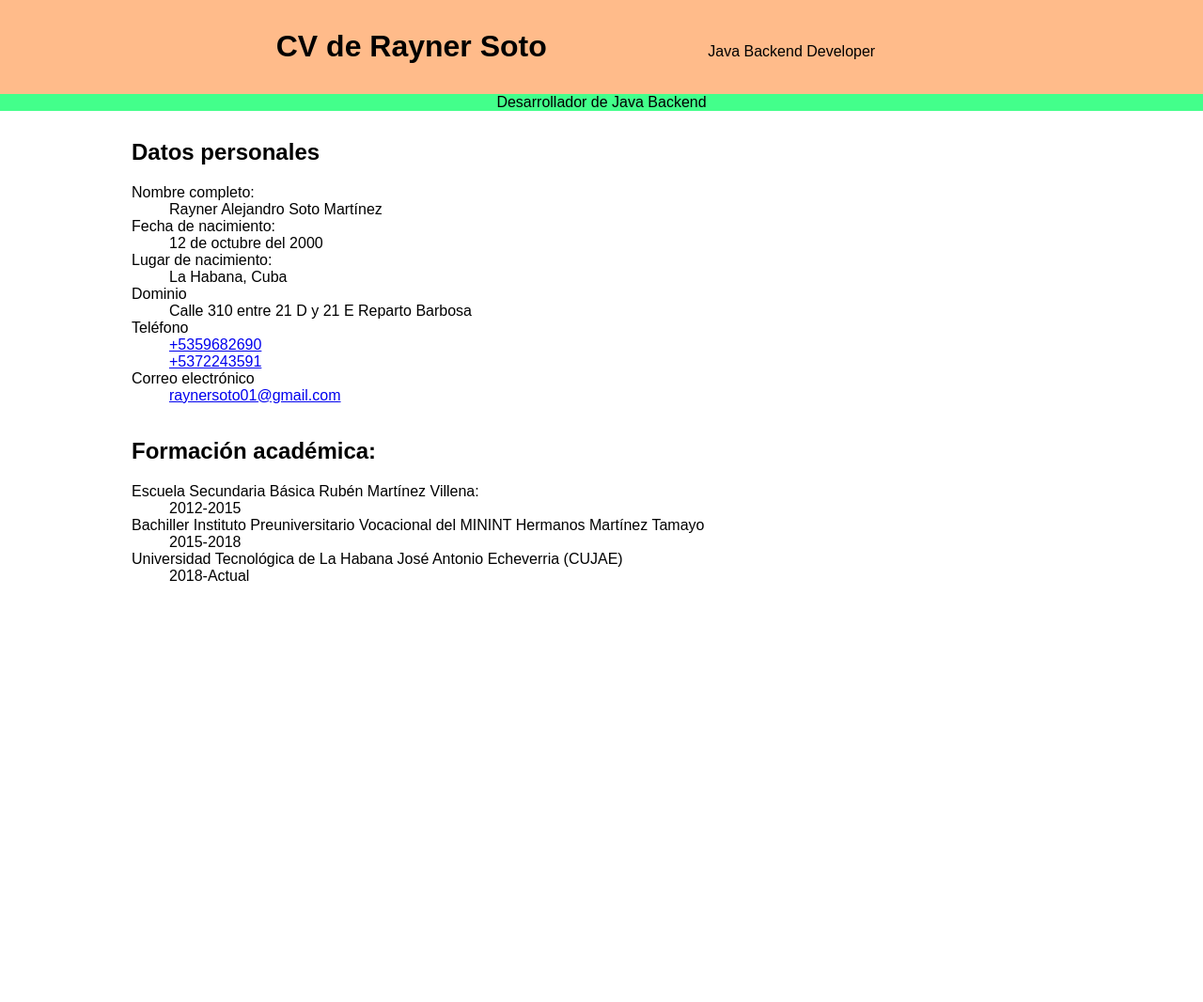
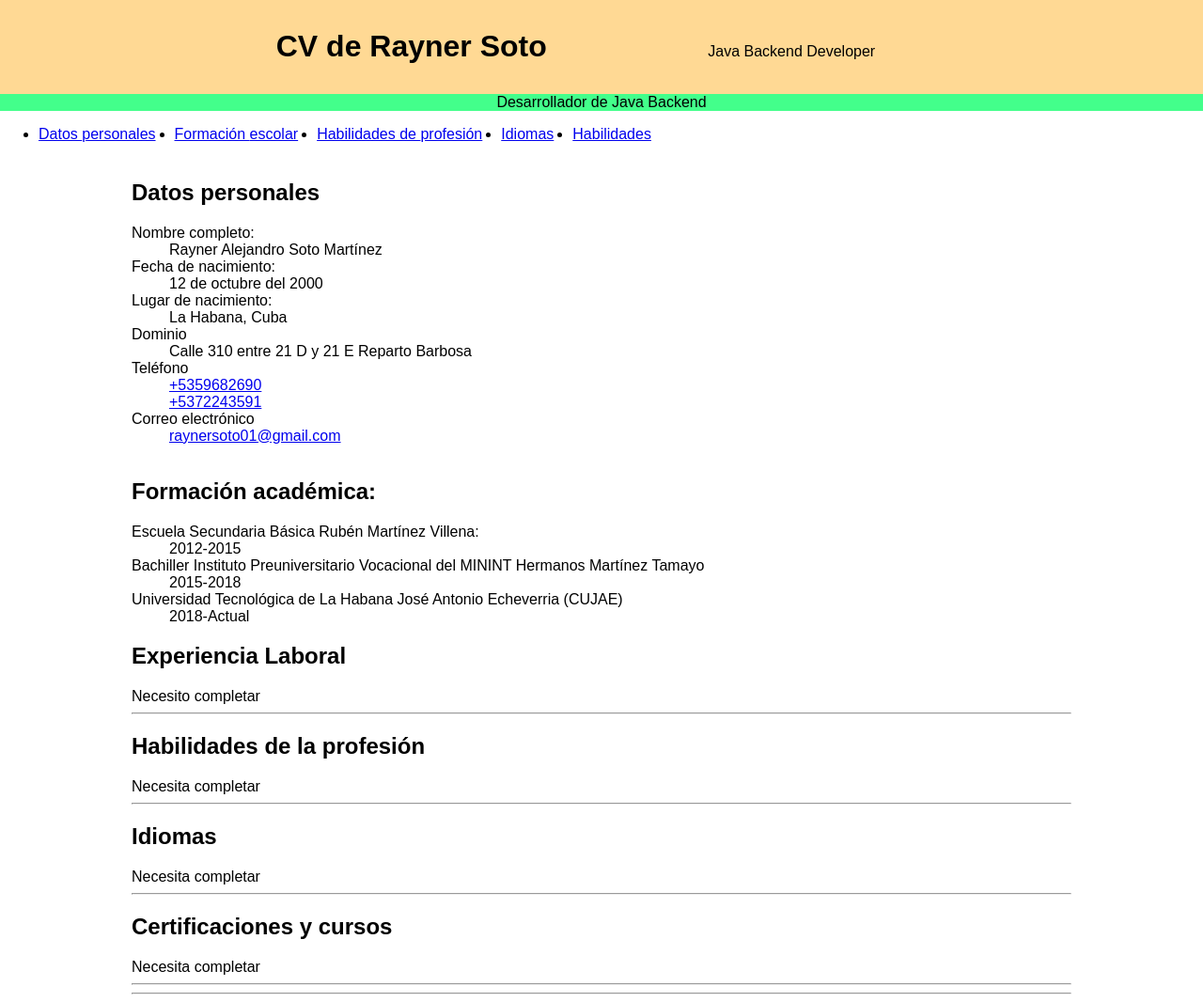
Before and after one commit to RaynerSoto/RaynerSoto.github.io, a plain HTML site: page index.html in a window 1280 px wide. Shown: the whole page at 94% size. Before the commit the page ends 800 px from the top, so only its background shows below. Drawn offline with Linux system fonts and the light colour scheme.

Commit message:
Version 2.0

```diff
--- a/estilos/estilos.css
+++ b/estilos/estilos.css
@@ -1,9 +1,3 @@
-header{
-    border-color: red;
-    background: aquamarine;
+.lista_recta{
+    padding-right: 20px;
 }
-
-h2{
-    font-family: Arial;
-    font-size: math;
-}
--- a/index.html
+++ b/index.html
@@ -3,18 +3,38 @@
 <head>
     <meta charset="UTF-8">
     <title>Curriculum Vitae</title>
+    <link href="estilos\estilos.css" rel="stylesheet">
 </head>
-<body style="font-family: Arial,sans-serif,'Agency FB';margin: 0    ;">
-  <header style="text-align: center;background-color: #ffbb8a;color: black;padding: 10px">
+<body style="font-family: Arial,sans-serif,'Agency FB';margin: 0;">
+  <header style="text-align: center;background-color: rgba(255,214,138,0.91);color: black;padding: 10px">
       <h1 style="display: inline-block;width: 400px;font-weight: 700"><strong>CV de Rayner Soto</strong></h1>
       <p style="display: inline-block;width: 400px;font-weight: 200">Java Backend Developer</p>
   </header>
   <div style="background-color: #43ff8b;color: black;text-align: center">
       Desarrollador de Java Backend
   </div>
-  <section style="width: 1000px;margin-left: auto;margin-right: auto;margin-top: 10px">
+  <nav style="margin-left: 1px;margin-right: 1px;padding-top: 0;margin-top: 0" role="menubar">
+      <ul style="display: inline-flex">
+          <li class="lista_recta">
+             <a href="#datos">Datos <wbr>personales</a>
+          </li>
+          <li class="lista_recta">
+              <a href="#formacion">Formación <wbr>escolar</a>
+          </li>
+          <li class="lista_recta">
+              <a href="#habilidades_solidas">Habilidades de <wbr>profesión</a>
+          </li>
+          <li class="lista_recta">
+              <a href="#Idiomas">Idiomas</a>
+          </li>
+          <li class="lista_recta">
+              <a href="#habilidades_blandas">Habilidades</a>
+          </li>
+      </ul>
+  </nav>
+  <section style="width: 1000px;margin-left: auto;margin-right: auto;margin-top: 3px">
       <div>
-          <section style="display: inline-block">
+          <section style="display: inline-block" id = "datos">
               <h2>Datos personales</h2>
               <dl>
                   <dt>Nombre completo:</dt>
@@ -29,14 +49,14 @@
                   <dd><a href="tel:+5359682690">+5359682690</a></dd>
                   <dd><a href="tel:+5372243591">+5372243591</a></dd>
                   <dt>Correo electrónico</dt>
-                  <dd><a href="mailto:raynersoto01@gmail.com">raynersoto01@gmail.com</a></dd>
+                  <dd><a href="mailto:raynersoto01@gmail.com" target="">raynersoto01@gmail.com</a></dd>
               </dl>
           </section>
           <section style="display: inline-block">
 
           </section>
       </div>
-      <div>
+      <div id = formacion>
           <h2>Formación académica:</h2>
           <dl>
               <dt>Escuela Secundaria Básica Rubén Martínez Villena: </dt>
@@ -47,6 +67,27 @@
               <dd>2018-Actual</dd>
           </dl>
       </div>
+      <div id="experiencia">
+          <h2>Experiencia Laboral</h2>
+          Necesito completar
+          <hr>
+      </div>
+      <div id="habilidades_solidas">
+          <h2>Habilidades de la profesión</h2>
+          Necesita completar
+          <hr>
+      </div>
+      <div id="Idiomas">
+          <h2>Idiomas</h2>
+          Necesita completar
+          <hr>
+      </div>
+      <div id="certificaciones">
+          <h2>Certificaciones y cursos</h2>
+          Necesita completar
+          <hr>
+      </div>
+      <hr></hrZ>
   </section>
 </body>
 </html>
```
